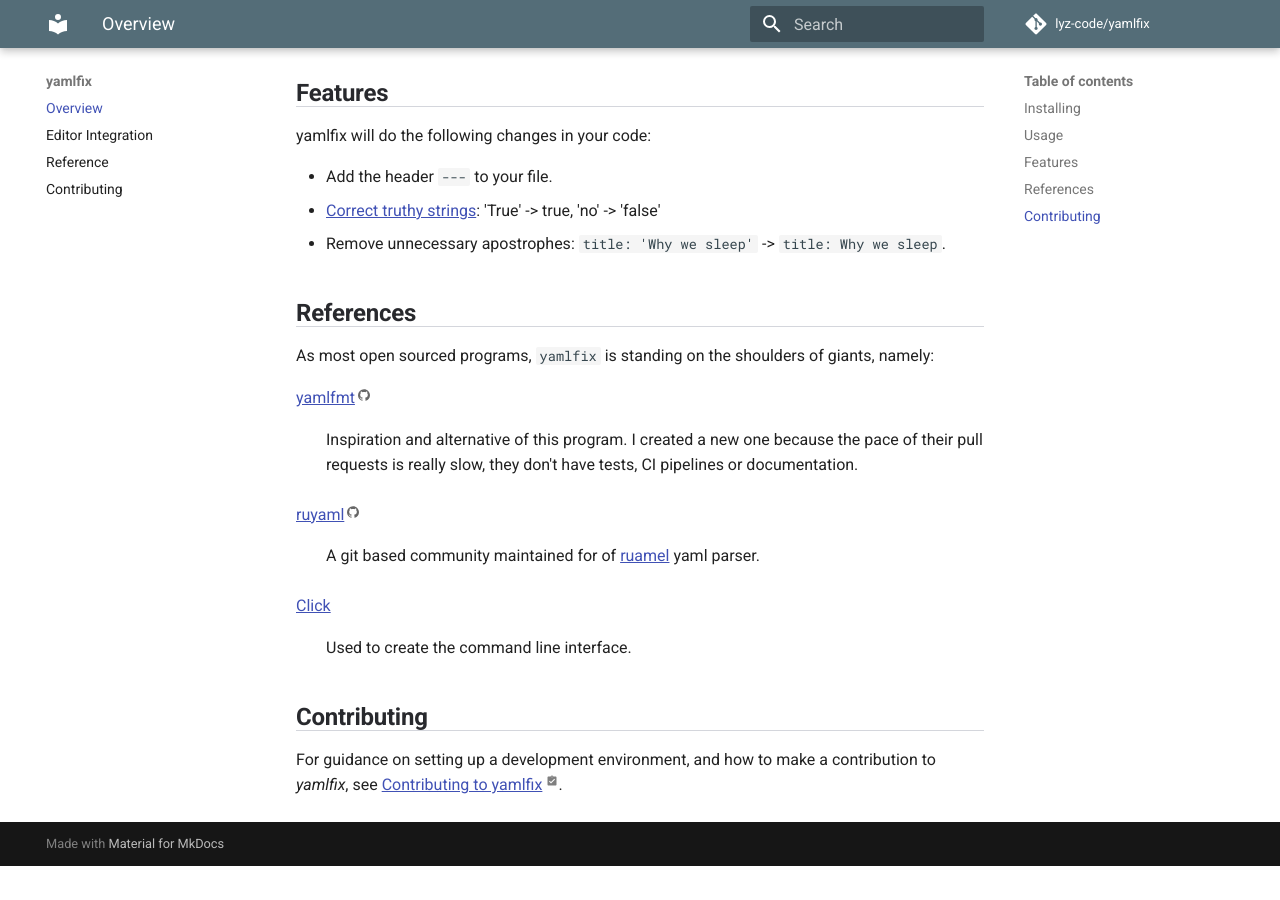
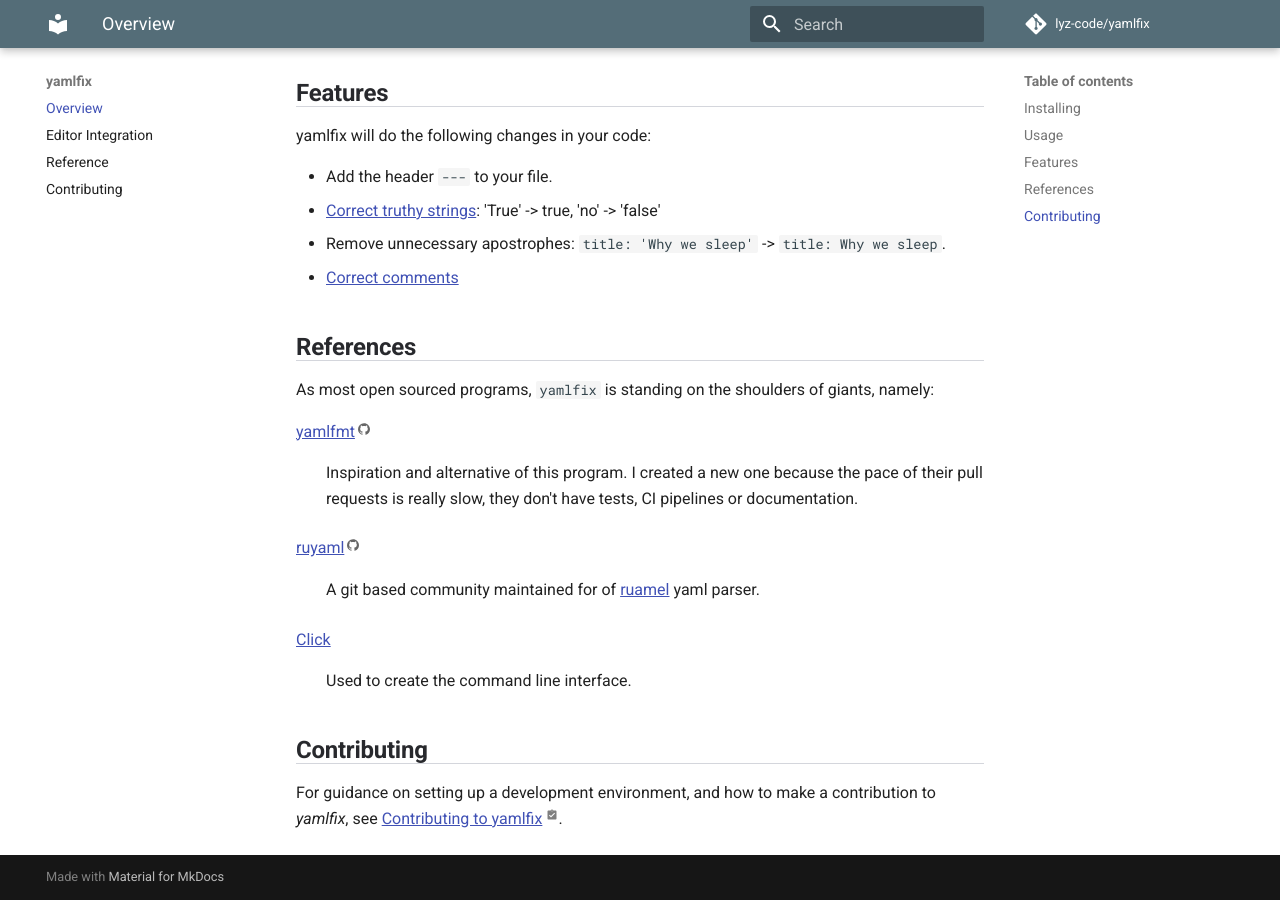
Before and after one commit to lyz-code/yamlfix, an MkDocs documentation site: the page built from docs/index.md, in a window 1280 px wide and 900 px high, scrolled down 1201 px. Built offline with MkDocs 1.6.1 and Material for MkDocs 9.7.7, drawn with Linux system fonts in a browser that asks for light colours; comment, search, counter and statistics services are not loaded; before the commit the page ends 2067 px from its top, so only the background shows below that.

Commit message:
docs: add correct comments feature

```diff
--- a/docs/index.md
+++ b/docs/index.md
@@ -63,6 +63,7 @@ yamlfix will do the following changes in your code:
     strings](https://yamllint.readthedocs.io/en/stable/rules.html#module-yamllint.rules.truthy):
     'True' -> true, 'no' -> 'false'
 * Remove unnecessary apostrophes: `title: 'Why we sleep'` -> `title: Why we sleep`.
+* [Correct comments](https://yamllint.readthedocs.io/en/stable/rules.html#module-yamllint.rules.comments)
 
 # References
 
```
